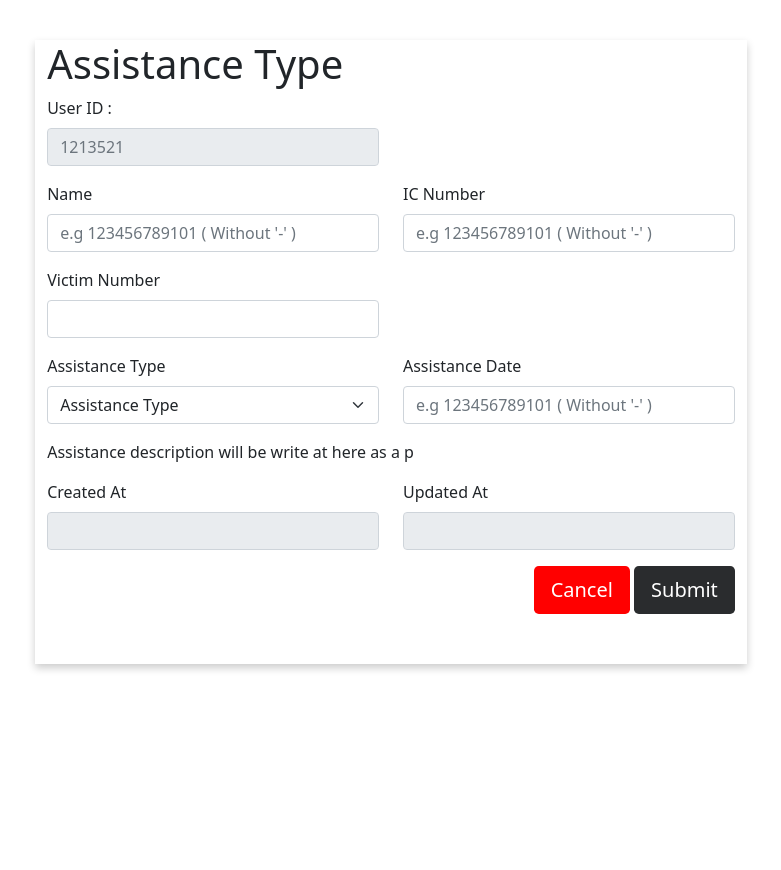
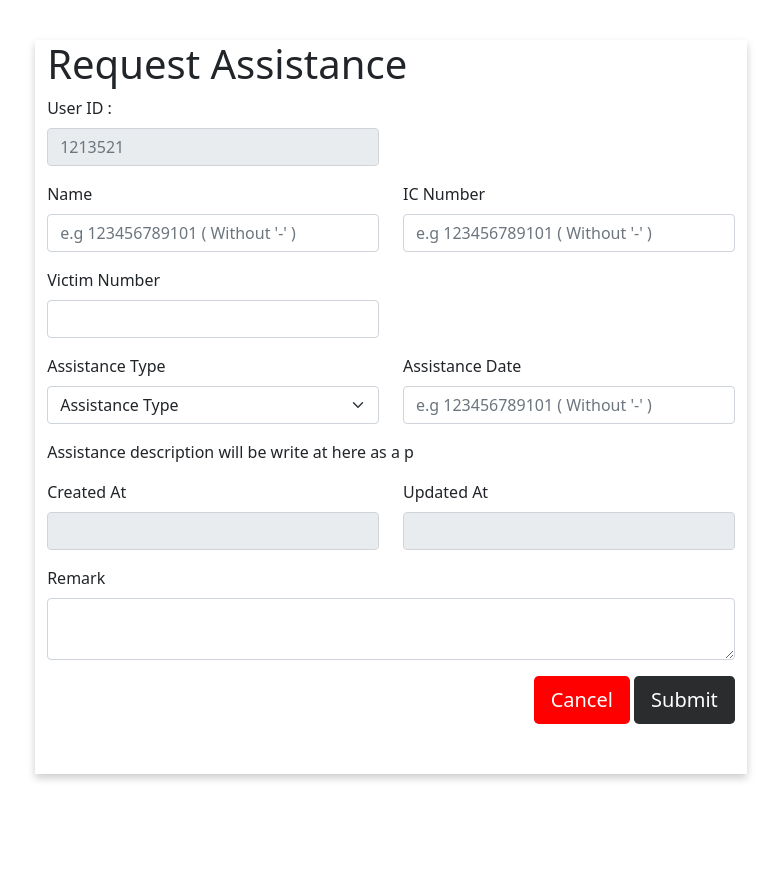
Before and after one commit to TanYiQing/Post-Disaster-Control-Center-System-with-Telegram-Bot, a Django app: template assistance_app/templates/assistance_app/add.html in a window 1280 px wide. Shown: the part 56-926 px from the top of the page, without its empty margins (249-1030 px from the left). Before the commit the page ends 727 px from the top, so only its background shows below. Run offline with Django 3.2, Linux system fonts and the light colour scheme; the template is opened without the code that fills it, so the values that code supplies are empty; some libraries are stand-ins or nearby versions.

Commit message:
add remark field

```diff
--- a/assistance_app/templates/assistance_app/add.html
+++ b/assistance_app/templates/assistance_app/add.html
@@ -1,6 +1,6 @@
 {% extends "base.html" %}
 {% block title %}
-Add Assistance Type
+Request Assistance
 {% endblock %}
 {% block content %}
     <div class="row">
@@ -8,7 +8,7 @@ Add Assistance Type
         <div class="col-10" style="box-shadow: 0 4px 8px 0 rgba(0,0,0,0.2);">
             <form action="" method="post">
             {% csrf_token %}
-                <h1>Assistance Type</h1>
+                <h1>Request Assistance</h1>
                 <div class="row">
                     <div class="col">
                         <div class="mb-3">
@@ -72,6 +72,13 @@ Add Assistance Type
                         </div>
                     </div>
                 </div>
+                <div class="row">
+                    <div class="mb-3">
+                        <label for="formGroupExampleInput" class="form-label">Remark</label>
+                        <textarea type="text" class="form-control" >
+                        </textarea>
+                    </div>
+                </div>
                 <div style="text-align: right">
                     <button type="reset" class="btn btn-primary btn-lg" style="background-color: red;border-color: transparent">Cancel</button>
                     <button type="submit" class="btn btn-secondary btn-lg" style="background-color: #2a2c2e;border-color: transparent">Submit</button>
--- a/assistance_app/views.py
+++ b/assistance_app/views.py
@@ -7,12 +7,12 @@ from django.contrib import messages
 def request_assistance(request):
     if request.method == 'POST':
         assistance_form = AssistanceForm(request.POST)
-        if  assistance_form.is_valid():
+        if assistance_form.is_valid():
             data = assistance_form.cleaned_data
             victim_number = data['victim_number']
             assistance_type = AssistanceType.objects.filter(name=data['assistance_type'])[0]
             remark = data['remark']
-            assistance = Assistance(victim_number=victim_number,remark=remark)
+            assistance = Assistance(victim_number=victim_number, remark=remark)
             assistance.assistance_type = assistance_type
             assistance.user = request.user
             assistance.save()
```
